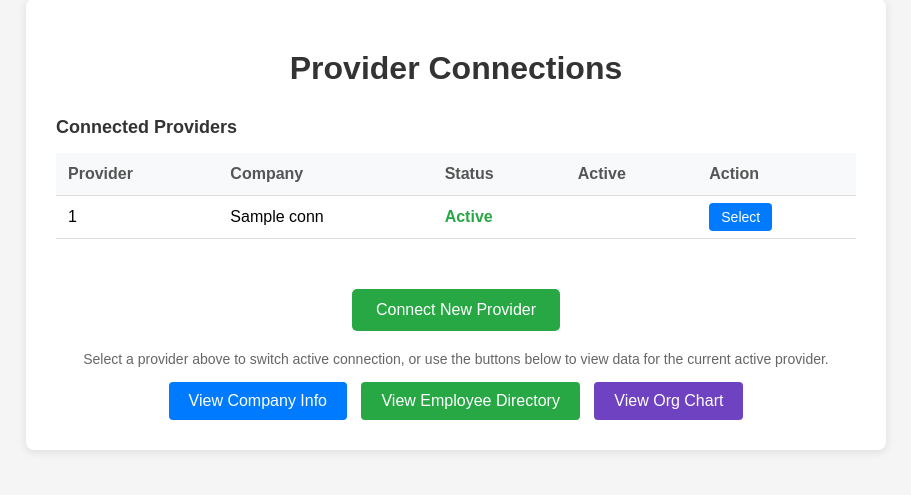
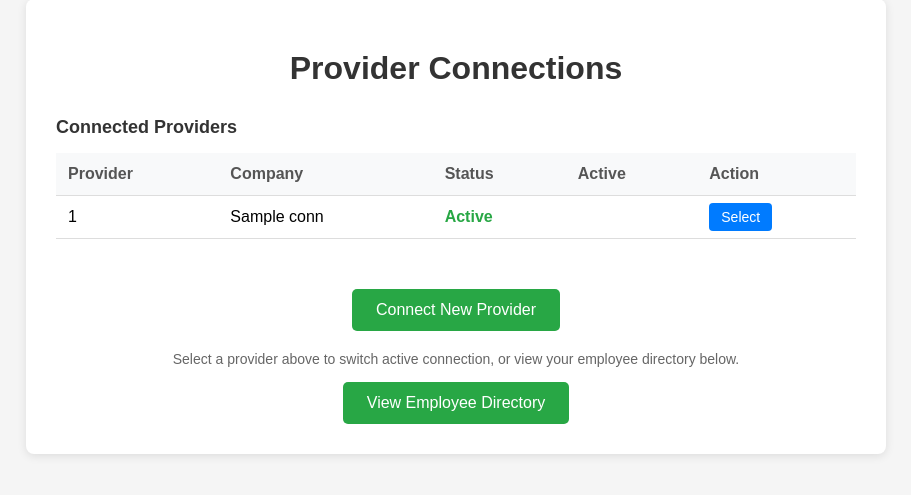
Before and after one commit to travisjoseph/finch-demo, a Flask app: template templates/index.html in a window 1280 px wide. Shown: the part 21-516 px from the top of the page, without its empty margins (184-1095 px from the left). Run offline with Flask 3, Linux system fonts and the light colour scheme; the template is opened without the code that fills it: most values are stand-ins (such as "Sample title", 1, 10 or a date in 2020).

Commit message:
Remove redundant navigation buttons from home page
- Eliminated 'View Company Info' and 'View Org Chart' buttons
- Streamlined user flow to focus on employee directory as primary entry point
- Updated home page messaging and button styling
- Aligned interface with modern application architecture

```diff
--- a/templates/index.html
+++ b/templates/index.html
@@ -158,12 +158,10 @@
         {% if connections %}
         <div style="text-align: center; margin-top: 20px;">
             <p style="color: #666; font-size: 14px; margin-bottom: 15px;">
-                Select a provider above to switch active connection, or use the buttons below to view data for the current active provider.
+                Select a provider above to switch active connection, or view your employee directory below.
             </p>
             <div style="margin-top: 15px;">
-                <a href="/company" style="display: inline-block; padding: 10px 20px; background-color: #007bff; color: white; text-decoration: none; border-radius: 4px; margin-right: 10px;">View Company Info</a>
-                <a href="/directory" style="display: inline-block; padding: 10px 20px; background-color: #28a745; color: white; text-decoration: none; border-radius: 4px; margin-right: 10px;">View Employee Directory</a>
-                <a href="/org-chart" style="display: inline-block; padding: 10px 20px; background-color: #6f42c1; color: white; text-decoration: none; border-radius: 4px;">View Org Chart</a>
+                <a href="/directory" style="display: inline-block; padding: 12px 24px; background-color: #28a745; color: white; text-decoration: none; border-radius: 5px; font-size: 16px;">View Employee Directory</a>
             </div>
         </div>
         {% endif %}
```
Also changed, not shown: README.md.
